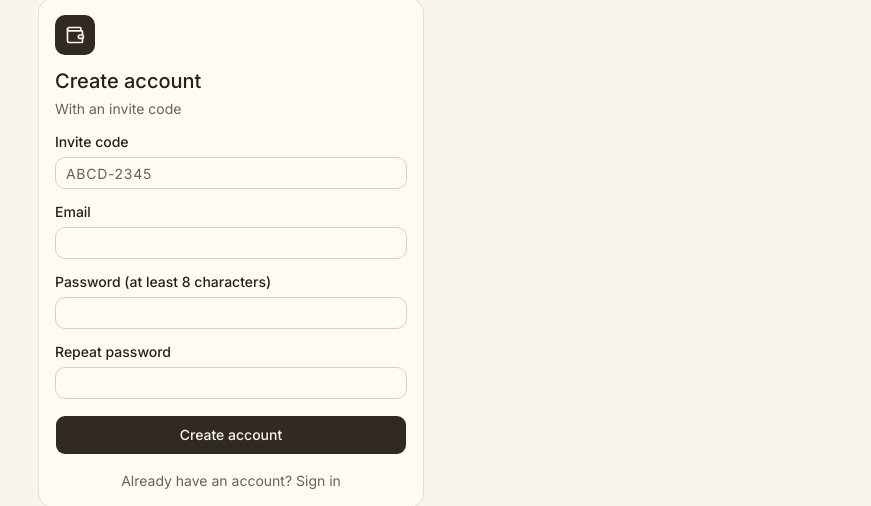
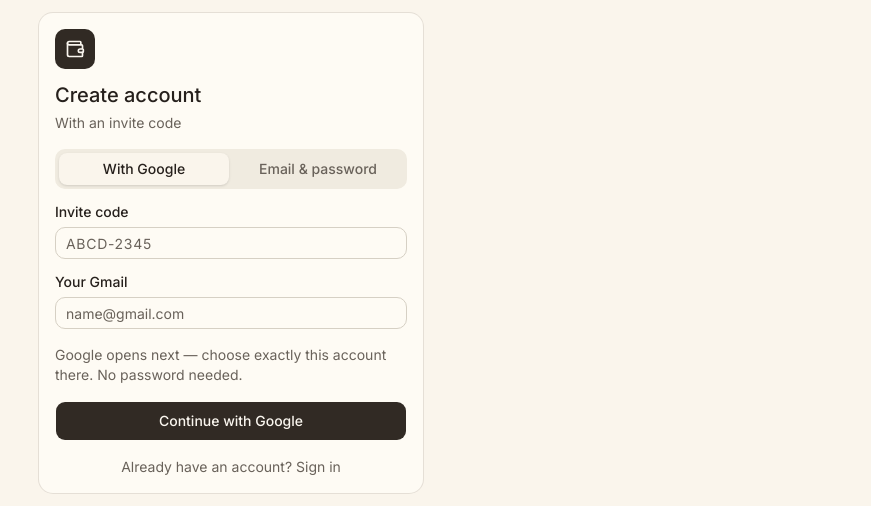
Before and after one commit to skieswine/Finanse-Tracker, a Next.js app: page /register in a window 1280 px wide. Shown: the part 147-653 px from the top of the page, without its empty margins (409-1280 px from the left). Built offline with nearby package versions, Linux system fonts and the light colour scheme; no server answers.

Commit message:
Invite sign-up with Google: code + Gmail, then Google OAuth

```diff
--- a/src/app/register/register-form.tsx
+++ b/src/app/register/register-form.tsx
@@ -1,32 +1,109 @@
 "use client";
 
+import { useState } from "react";
 import { Field, FormError, errorProps } from "@/components/forms/field";
 import { useFormAction } from "@/components/forms/use-form-action";
 import { Button } from "@/components/ui/button";
 import { Input } from "@/components/ui/input";
-import { registerWithInvite } from "@/lib/actions/account";
+import { registerWithGoogle, registerWithInvite } from "@/lib/actions/account";
 import { useI18n } from "@/lib/i18n/client";
+import { cn } from "@/lib/utils";
+
+type Mode = "google" | "password";
 
 export function RegisterForm({ code }: { code: string }) {
+  const { t } = useI18n();
+  const [mode, setMode] = useState<Mode>("google");
+  const [codeValue, setCodeValue] = useState(code);
+
+  return (
+    <div className="grid gap-4">
+      {/* Mode switch: same invite code, two ways to sign up. */}
+      <div role="tablist" className="grid grid-cols-2 gap-1 rounded-lg bg-muted p-1">
+        {(["google", "password"] as const).map((m) => (
+          <button
+            key={m}
+            type="button"
+            role="tab"
+            aria-selected={mode === m}
+            onClick={() => setMode(m)}
+            className={cn(
+              "h-8 rounded-md text-sm font-medium transition-colors",
+              mode === m ? "bg-background text-foreground shadow-sm" : "text-muted-foreground hover:text-foreground",
+            )}
+          >
+            {m === "google" ? t.register.modeGoogle : t.register.modePassword}
+          </button>
+        ))}
+      </div>
+
+      {mode === "google" ? (
+        <GoogleRegister code={codeValue} onCodeChange={setCodeValue} />
+      ) : (
+        <PasswordRegister code={codeValue} onCodeChange={setCodeValue} />
+      )}
+    </div>
+  );
+}
+
+type CodeProps = { code: string; onCodeChange: (code: string) => void };
+
+function CodeField({ code, onCodeChange, error }: CodeProps & { error?: Parameters<typeof errorProps>[1] }) {
+  const { t } = useI18n();
+  return (
+    <Field id="code" label={t.register.code} error={error}>
+      <Input
+        id="code"
+        name="code"
+        value={code}
+        onChange={(e) => onCodeChange(e.target.value)}
+        autoCapitalize="characters"
+        autoComplete="off"
+        spellCheck={false}
+        placeholder="ABCD-2345"
+        className="font-mono tracking-wider uppercase"
+        {...errorProps("code", error)}
+      />
+    </Field>
+  );
+}
+
+function GoogleRegister({ code, onCodeChange }: CodeProps) {
+  const { t } = useI18n();
+  const { state, onSubmit, pending } = useFormAction(registerWithGoogle);
+  const fe = state.fieldErrors ?? {};
+
+  return (
+    <form onSubmit={onSubmit} className="grid gap-4" noValidate>
+      <CodeField code={code} onCodeChange={onCodeChange} error={fe.code} />
+      <Field id="gmail" label={t.register.gmail} error={fe.email}>
+        <Input
+          id="gmail"
+          name="email"
+          type="email"
+          autoComplete="email"
+          inputMode="email"
+          placeholder="name@gmail.com"
+          {...errorProps("gmail", fe.email)}
+        />
+      </Field>
+      <p className="text-sm text-muted-foreground">{t.register.googleHint}</p>
+      <FormError error={state.error} />
+      <Button type="submit" size="lg" className="h-10" disabled={pending}>
+        {pending ? t.auth.googleRedirecting : t.register.continueGoogle}
+      </Button>
+    </form>
+  );
+}
+
+function PasswordRegister({ code, onCodeChange }: CodeProps) {
   const { t } = useI18n();
   const { state, onSubmit, pending } = useFormAction(registerWithInvite);
   const fe = state.fieldErrors ?? {};
 
   return (
     <form onSubmit={onSubmit} className="grid gap-4" noValidate>
-      <Field id="code" label={t.register.code} error={fe.code}>
-        <Input
-          id="code"
-          name="code"
-          defaultValue={code}
-          autoCapitalize="characters"
-          autoComplete="off"
-          spellCheck={false}
-          placeholder="ABCD-2345"
-          className="font-mono tracking-wider uppercase"
-          {...errorProps("code", fe.code)}
-        />
-      </Field>
+      <CodeField code={code} onCodeChange={onCodeChange} error={fe.code} />
       <Field id="email" label={t.register.email} error={fe.email}>
         <Input id="email" name="email" type="email" autoComplete="email" inputMode="email" {...errorProps("email", fe.email)} />
       </Field>
--- a/src/lib/actions/account.ts
+++ b/src/lib/actions/account.ts
@@ -51,6 +51,44 @@ export async function registerWithInvite(_prev: ActionState, formData: FormData)
   const supabase = await createClient();
   await supabase.auth.signInWithPassword({ email: mail, password: pass });
   redirect("/");
+}
+
+/**
+ * Invite sign-up with Google: we can't know the Google account before OAuth,
+ * and public sign-ups stay disabled — so the person states their Gmail, we
+ * redeem the code and pre-create a passwordless account for it, then start
+ * Google sign-in. Supabase links the Google identity to that existing user.
+ */
+export async function registerWithGoogle(_prev: ActionState, formData: FormData): Promise<ActionState> {
+  const parsed = z.object({ code: inviteCode, email }).safeParse(formValues(formData));
+  if (!parsed.success) return { fieldErrors: toFieldErrors(parsed.error) };
+  const { code, email: mail } = parsed.data;
+
+  const admin = createAdminClient();
+  if (!admin) return { error: "notConfigured" };
+
+  const { data: redeemed } = await admin.rpc("redeem_invite", { p_code: code });
+  if (!redeemed) return { fieldErrors: { code: "inviteInvalid" } };
+
+  const { error } = await admin.auth.admin.createUser({ email: mail, email_confirm: true });
+  if (error) {
+    await admin.rpc("release_invite", { p_code: code });
+    return error.code === "email_exists" || error.status === 422
+      ? { fieldErrors: { email: "emailTaken" } }
+      : { error: "saveFailed" };
+  }
+
+  const supabase = await createClient();
+  const { data, error: oauthError } = await supabase.auth.signInWithOAuth({
+    provider: "google",
+    options: {
+      redirectTo: `${await requestOrigin()}/auth/callback`,
+      // Pre-select the stated Gmail in Google's account chooser.
+      queryParams: { login_hint: mail, prompt: "select_account" },
+    },
+  });
+  if (oauthError || !data.url) redirect("/login?error=oauth");
+  redirect(data.url);
 }
 
 // ---------------------------------------------------------------- password
--- a/src/lib/i18n/dictionaries/de.ts
+++ b/src/lib/i18n/dictionaries/de.ts
@@ -402,6 +402,11 @@ export const de = {
     submit: "Registrieren",
     submitting: "Registrierung…",
     haveAccount: "Schon ein Konto? Anmelden",
+    modeGoogle: "Mit Google",
+    modePassword: "E-Mail & Passwort",
+    gmail: "Deine Gmail-Adresse",
+    googleHint: "Als Nächstes öffnet sich Google — wähle dort genau dieses Konto. Kein Passwort nötig.",
+    continueGoogle: "Weiter mit Google",
   },
   forgot: {
     title: "Passwort zurücksetzen",
--- a/src/lib/i18n/dictionaries/en.ts
+++ b/src/lib/i18n/dictionaries/en.ts
@@ -402,6 +402,11 @@ export const en = {
     submit: "Create account",
     submitting: "Creating account…",
     haveAccount: "Already have an account? Sign in",
+    modeGoogle: "With Google",
+    modePassword: "Email & password",
+    gmail: "Your Gmail",
+    googleHint: "Google opens next — choose exactly this account there. No password needed.",
+    continueGoogle: "Continue with Google",
   },
   forgot: {
     title: "Reset password",
--- a/src/lib/i18n/dictionaries/ru.ts
+++ b/src/lib/i18n/dictionaries/ru.ts
@@ -402,6 +402,11 @@ export const ru = {
     submit: "Зарегистрироваться",
     submitting: "Регистрация…",
     haveAccount: "Уже есть аккаунт? Войти",
+    modeGoogle: "Через Google",
+    modePassword: "Email и пароль",
+    gmail: "Ваш Gmail",
+    googleHint: "Дальше откроется Google — выберите там именно этот аккаунт. Пароль не нужен.",
+    continueGoogle: "Продолжить с Google",
   },
   forgot: {
     title: "Восстановление пароля",
--- a/src/lib/i18n/dictionaries/uk.ts
+++ b/src/lib/i18n/dictionaries/uk.ts
@@ -402,6 +402,11 @@ export const uk = {
     submit: "Зареєструватися",
     submitting: "Реєстрація…",
     haveAccount: "Вже є акаунт? Увійти",
+    modeGoogle: "Через Google",
+    modePassword: "Email і пароль",
+    gmail: "Ваш Gmail",
+    googleHint: "Далі відкриється Google — виберіть там саме цей акаунт. Пароль не потрібен.",
+    continueGoogle: "Продовжити з Google",
   },
   forgot: {
     title: "Відновлення пароля",
```
Also changed, not shown: 1 other file (tests, documents, lock files or other folders).
